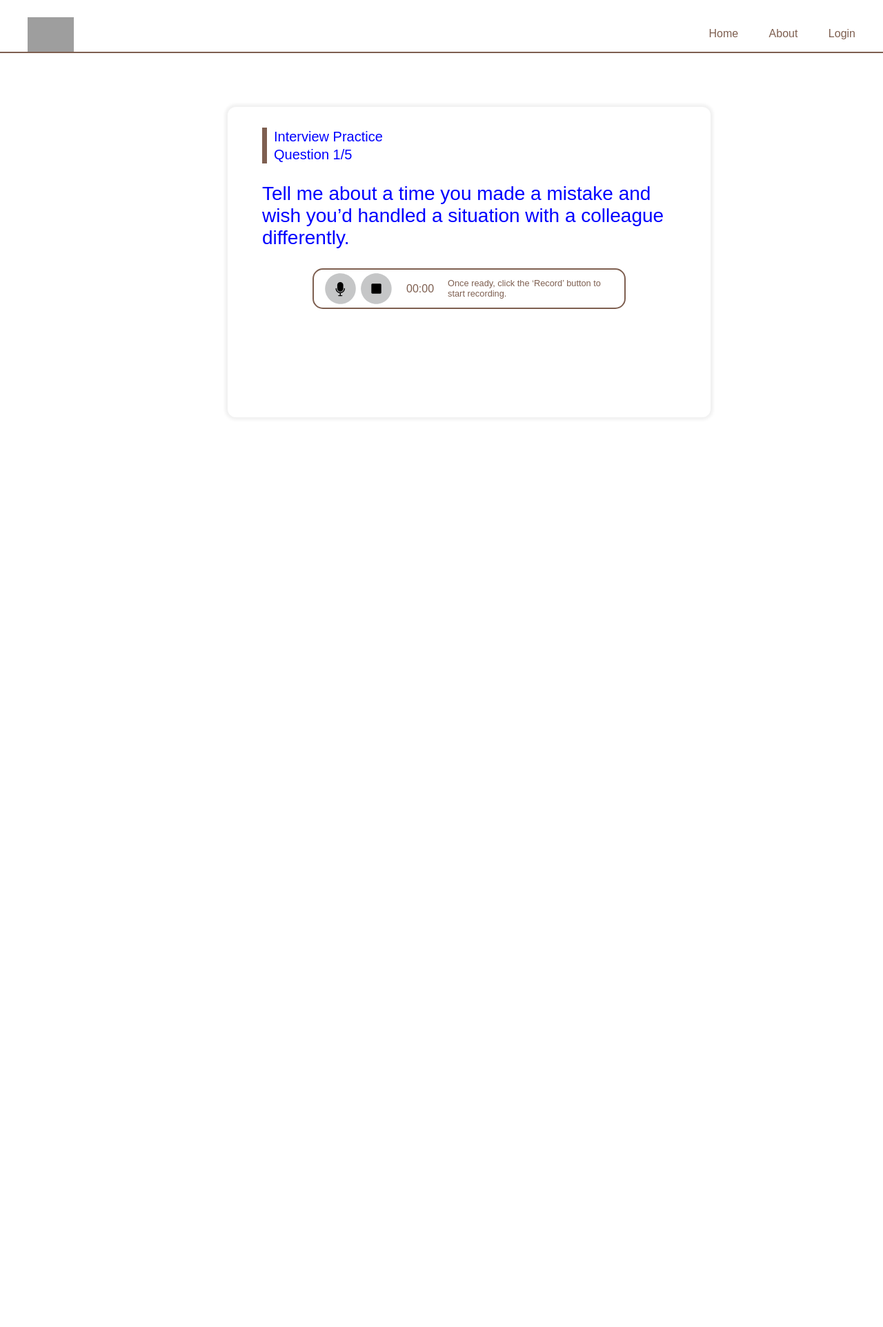
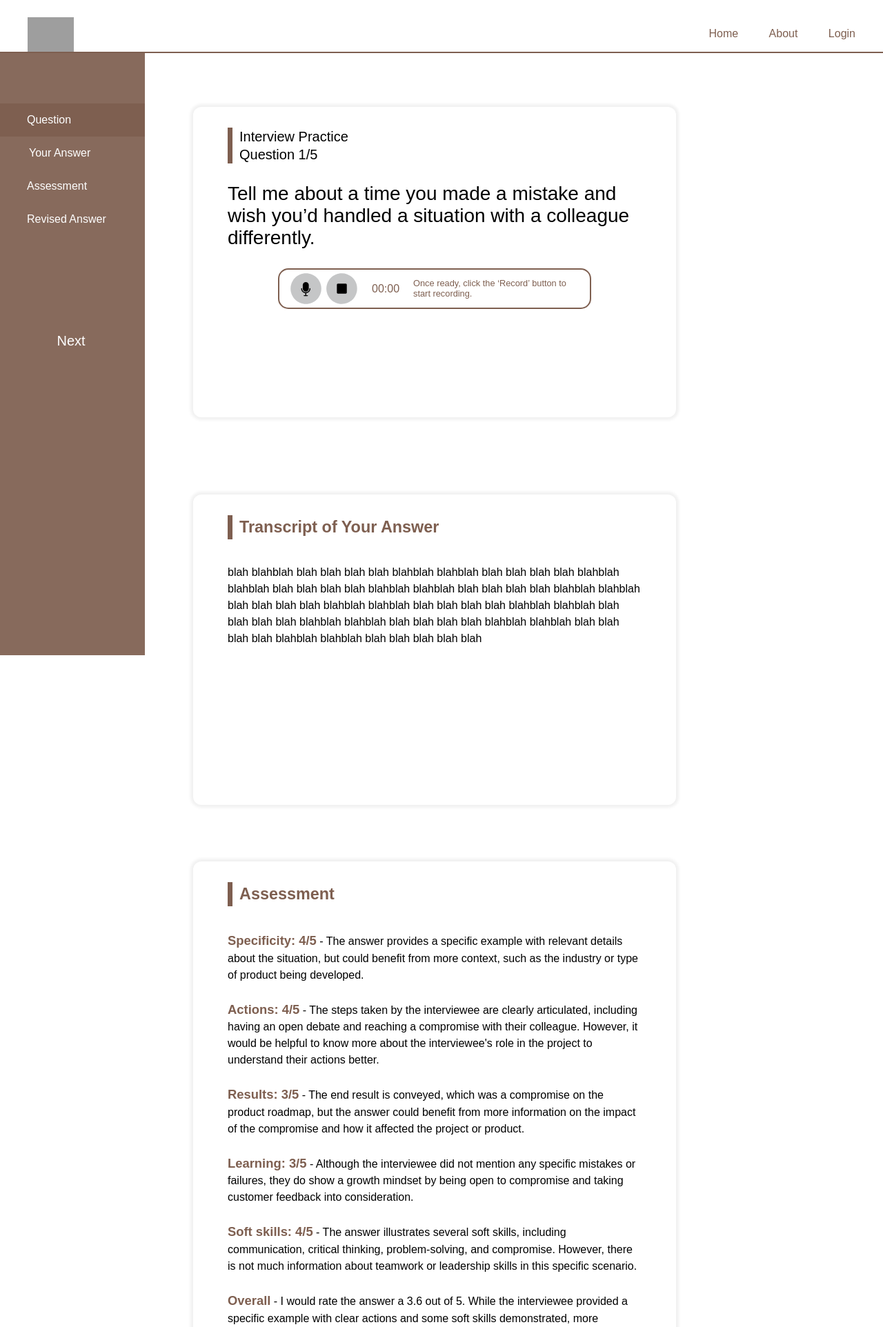
Before and after one commit to zyloveslego/interview_django, a Django app: a page that uses interview/templates/interview/interview_question_page.html in a window 1280 px wide. Shown: the top 1924 px of the page at 69% size. Before the commit the page ends 607 px from the top, so only its background shows below. Run offline with Django 3.2, Linux system fonts and the light colour scheme; data comes from the database, SQL or seed files in the repository; both versions use the stored data as it was after the commit; grey boxes are pictures that could not be loaded.

Commit message:
Added Icon
Added sidebar icon
Fixed color, from blue to black

```diff
--- a/interview/static/interview/css/interviewquestion.css
+++ b/interview/static/interview/css/interviewquestion.css
@@ -2,7 +2,7 @@ body {
     font-family: sans-serif;
     word-wrap: break-word;
     overflow-wrap: break-word;
-    color:blue;
+    color:black;
 }
 
 /* Top Nav Bar*/
@@ -52,7 +52,7 @@ nav{
 
 
 #sideNavContainer{
-display: none;
+/*display: none;*/
 
   width: 210px;/*width of Side Nav Bar*/
   height: 100%;
@@ -69,19 +69,10 @@ display: none;
   #sideNavContainer a{
   display: block; /*This allows menu content in <a> to display vertically*/
   padding: 15px 35px;
-}
-
-
-#sideNavContainer span{
-  display: inline-block; /*This allows you to set up width of the span*/
-  width:20px;
-  text-align: center;
-}
-
-#sideNavContainer a{
   text-decoration: none;
   color: white;
 }
+
 
 #sideNavContainer a:hover{
   text-decoration: none;
@@ -117,7 +108,7 @@ main{
 .transparentContainerBox{
     width:700px;
     min-height:450px;
-    margin-left:80px;
+    margin-left:30px;
     margin-bottom: 2rem;
 
     position: relative;
@@ -384,7 +375,7 @@ margin:0;
 
   /*Answer Assessment & Revise*/
   #AAR {
-    display: none;
+    /*display: none;*/
     position: relative;
   }
 
@@ -517,3 +508,29 @@ margin:0;
   transform-origin: 0 0; /* see note above */
 }
 .ldio-pal3955r1rq div { box-sizing: content-box; }
+
+/*Side Bar & Icon*/
+i{
+  padding-right: 4px;
+  color:white;
+}
+
+#menu-item-question-icon{
+  position:relative;
+  left:0px;
+}
+
+#menu-item-uranswer-icon{
+  position:relative;
+  left:1.5px;
+}
+
+#menu-item-uranswer-text{
+  position:relative;
+  left:3px;
+}
+
+#menu-item-next{
+  text-align: center;
+  font-size: 1.25rem;
+}
--- a/interview/templates/interview/interview_question_page.html
+++ b/interview/templates/interview/interview_question_page.html
@@ -49,13 +49,13 @@
     </div>
 
     <section id="sideNavContainer">
-        <a href="#questionBox" class="menu-item"><span class="marks">?</span>Question</a>
-        <a href="#answerTranscript" class="menu-item"><span class="marks">!</span>Your Answer</a>
-        <a href="#assessment" class="menu-item"><span class="marks">%</span>Assessment</a>
-        <a href="#revisedAnswer" class="menu-item"><span class="marks">~</span>Revised Answer</a>
+        <a href="#questionBox" class="menu-item"><i class="fa-regular fa-circle-question" id="menu-item-question-icon"></i>Question</a>
+        <a href="#answerTranscript" class="menu-item"><i class="fa-regular fa-file-lines" id="menu-item-uranswer-icon"></i><span id="menu-item-uranswer-text">Your Answer</span></a>
+        <a href="#assessment" class="menu-item"><i class="fa-regular fa-sun"></i>Assessment</a>
+        <a href="#revisedAnswer" class="menu-item"><i class="fa-solid fa-wand-magic-sparkles" id="menu-item-ra-icon"></i>Revised Answer</a>
         <br><br><br><br><br><br><br>
-        <a id="nextQuestion" href=""><span class="marks"></span>Next >></a>
-    </section>
+        <a href="#home" id="menu-item-next">Next <i class="fa-regular fa-circle-right"></i> </a>
+      </section>
 
     <section id="mainContent">
         <div id="questionBox" class="content-section">
```
Also changed, not shown: db.sqlite3, 6 other files.
